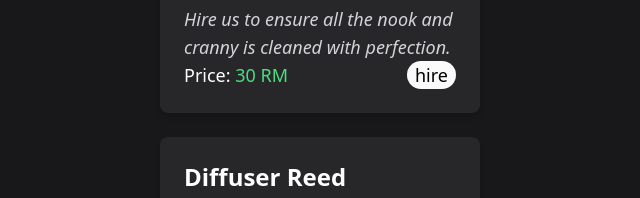
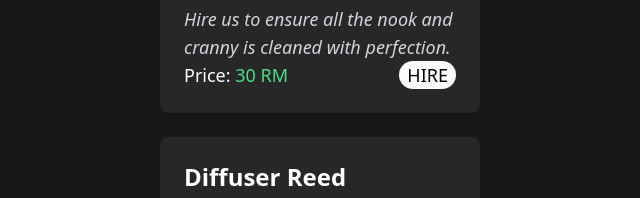
Before and after one commit to DevSnyco/EcoKleen, a website: page pricing.html in a window 1280 px wide. Shown: the part 219-417 px from the top of the page, 320-960 px from the left. Drawn offline with Linux system fonts and the light colour scheme.

Commit message:
Modified Hire Button

```diff
--- a/pricing.html
+++ b/pricing.html
@@ -20,7 +20,7 @@
 						Price: <span class="text-green-400">30 RM</span>
 						<span class = "p-0 pl-2 pr-2 text-black bg-zinc-50 rounded-full float-right">
 							<a href = "https://forms.gle/HAKwPWdJQNwq5ov67">
-								hire
+								HIRE
 							</a>
 						</span>
 					</p>
```
Also changed, not shown: src/pricing.html (+1 -1 lines).
